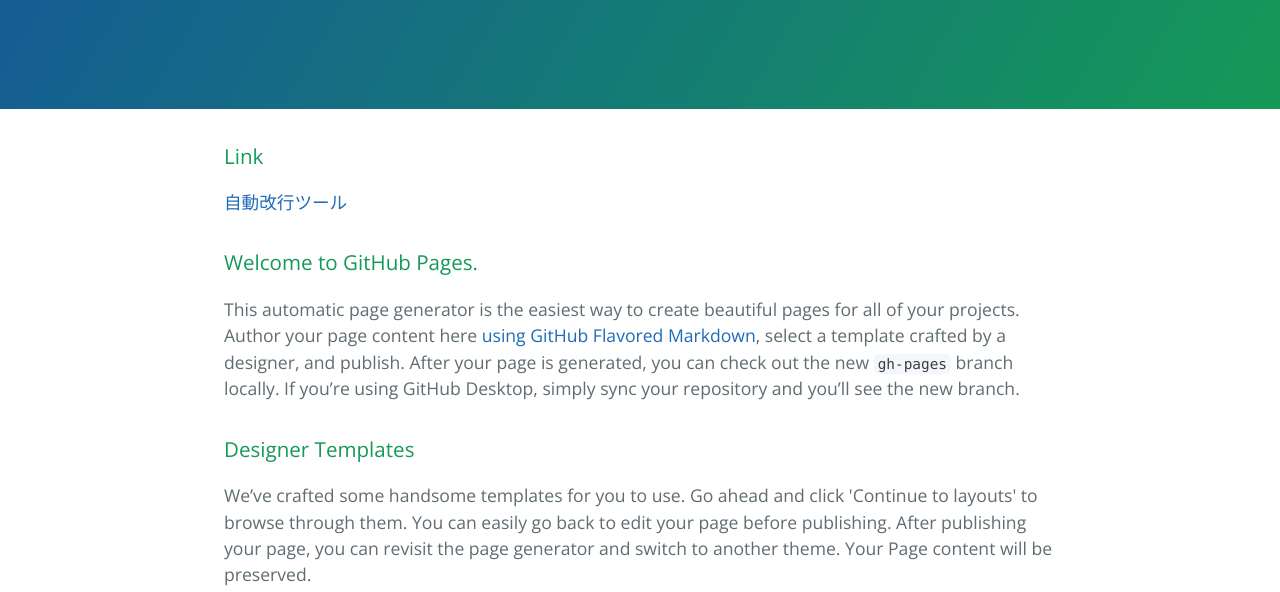
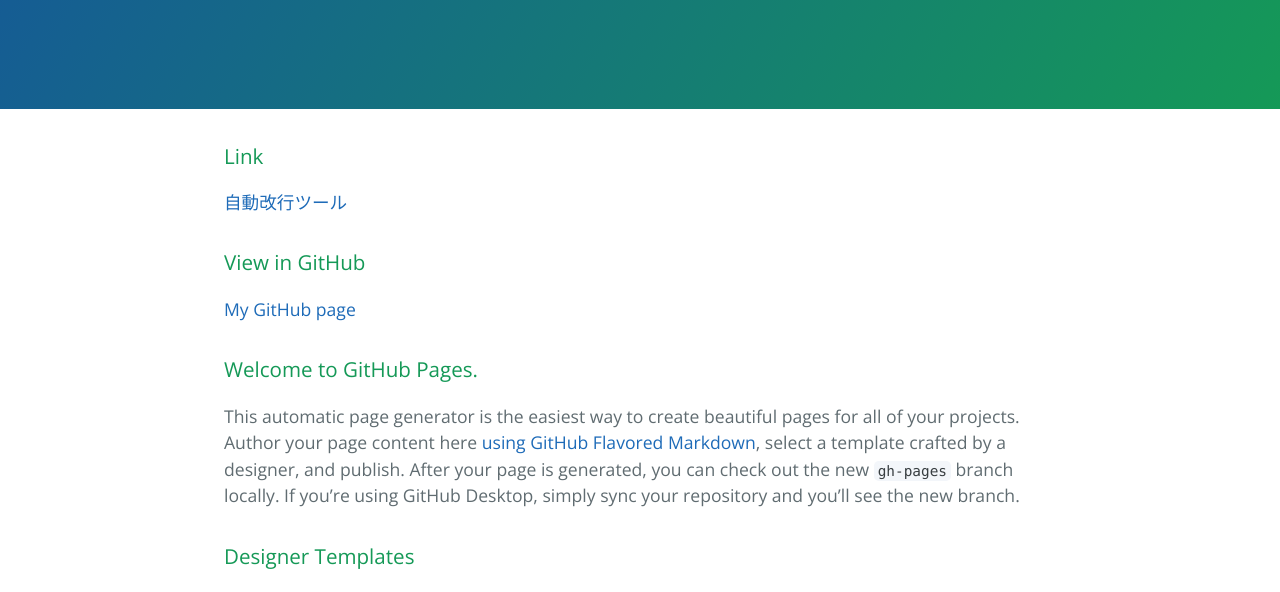
Before and after one commit to Wintus/Wintus.github.io, a plain HTML site: page index.html in a window 1280 px wide. Shown: the part 208-800 px from the top of the page. Drawn offline with nearby package versions, Linux system fonts and the light colour scheme.

Commit message:
Add link to GitHub

```diff
--- a/index.html
+++ b/index.html
@@ -22,6 +22,14 @@
 
       <p>
         <a href="./Invisible-Inc-Japanese-Translation-Mod/wrap_tool.html" title="">自動改行ツール</a>
+      </p>
+
+      <h3>
+        View in GitHub
+      </h3>
+
+      <p>
+        <a href="https://github.com/Wintus" title="GitHub">My GitHub page</a>
       </p>
 
       <h3>
```
